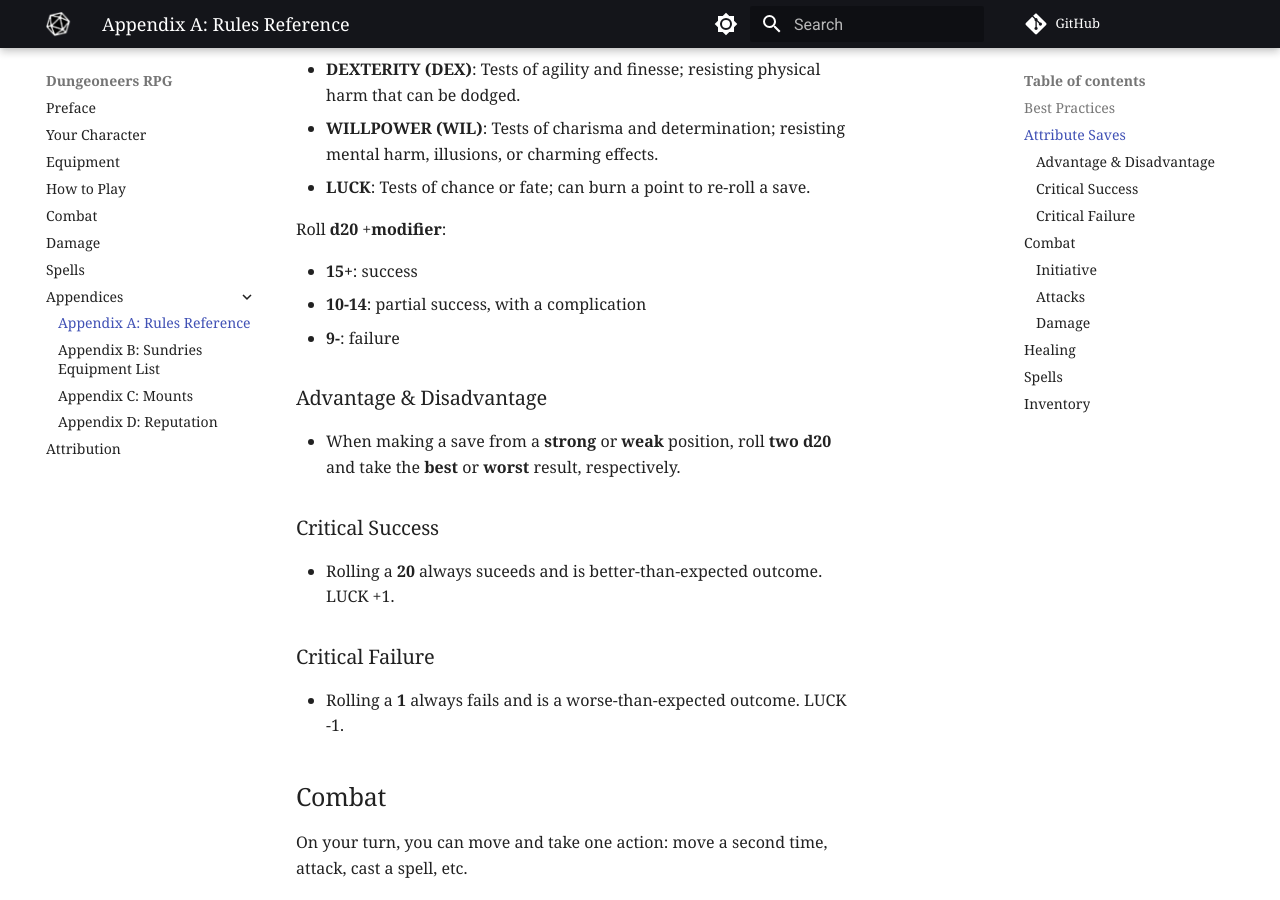
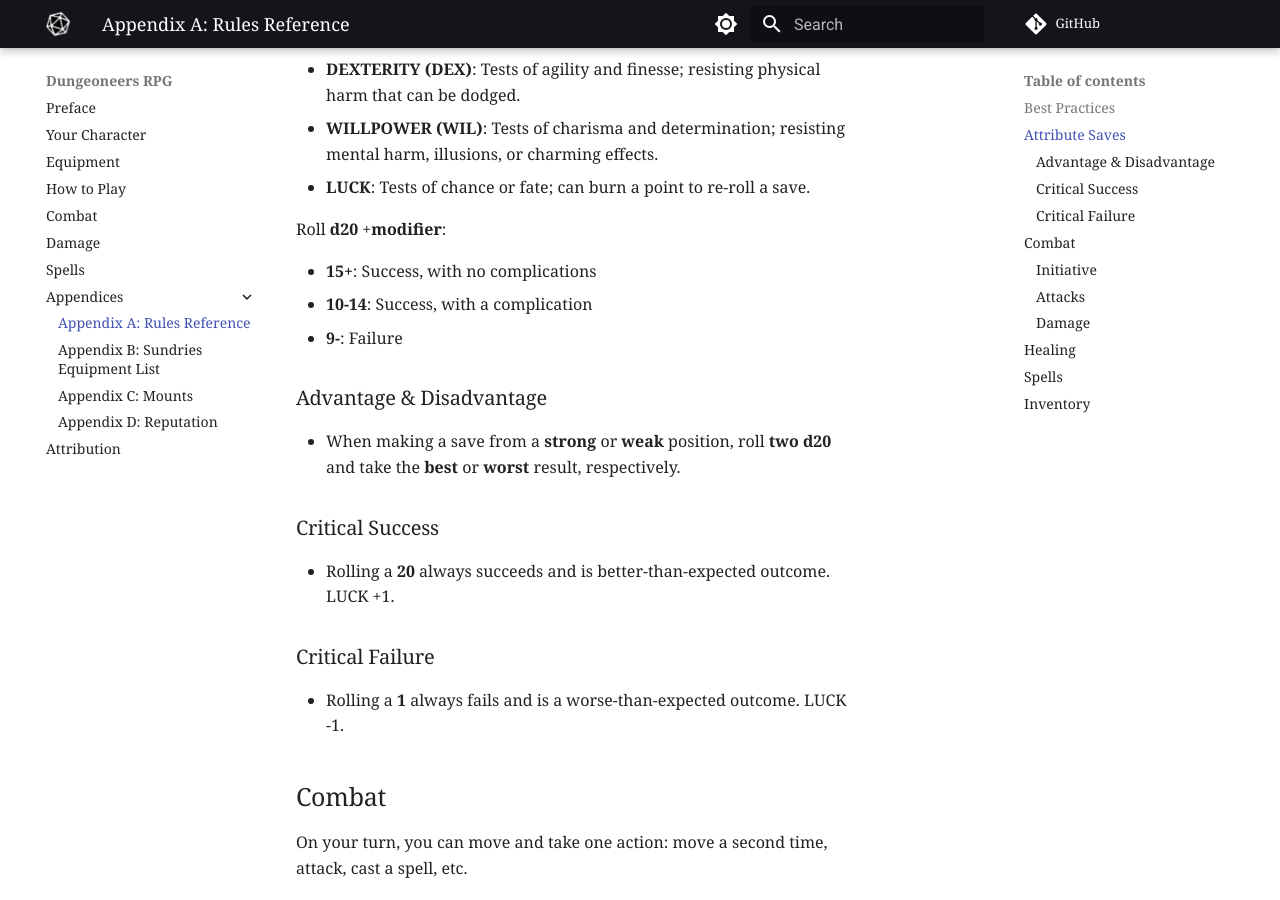
Before and after one commit to joemoose/dungeoneers.d20, an MkDocs documentation site: the page built from docs/appendix-a-reference.md, in a window 1280 px wide and 900 px high, scrolled down 817 px. Built offline with MkDocs 1.6.1 and Material for MkDocs 9.7.7, drawn with Linux system fonts in a browser that asks for light colours; comment, search, counter and statistics services are not loaded.

Commit message:
Update appendix-a-reference.md

```diff
--- a/docs/appendix-a-reference.md
+++ b/docs/appendix-a-reference.md
@@ -23,9 +23,9 @@
 
 Roll **d20** +**modifier**:
 
-- **15+**: success
-- **10-14**: partial success, with a complication
-- **9-**: failure
+- **15+**: Success, with no complications
+- **10-14**: Success, with a complication
+- **9-**: Failure
 
 ### Advantage & Disadvantage
 
@@ -33,7 +33,7 @@ Roll **d20** +**modifier**:
 
 ### Critical Success
 
-- Rolling a **20** always suceeds and is better-than-expected outcome. LUCK +1.
+- Rolling a **20** always succeeds and is better-than-expected outcome. LUCK +1.
 
 ### Critical Failure
 
```
